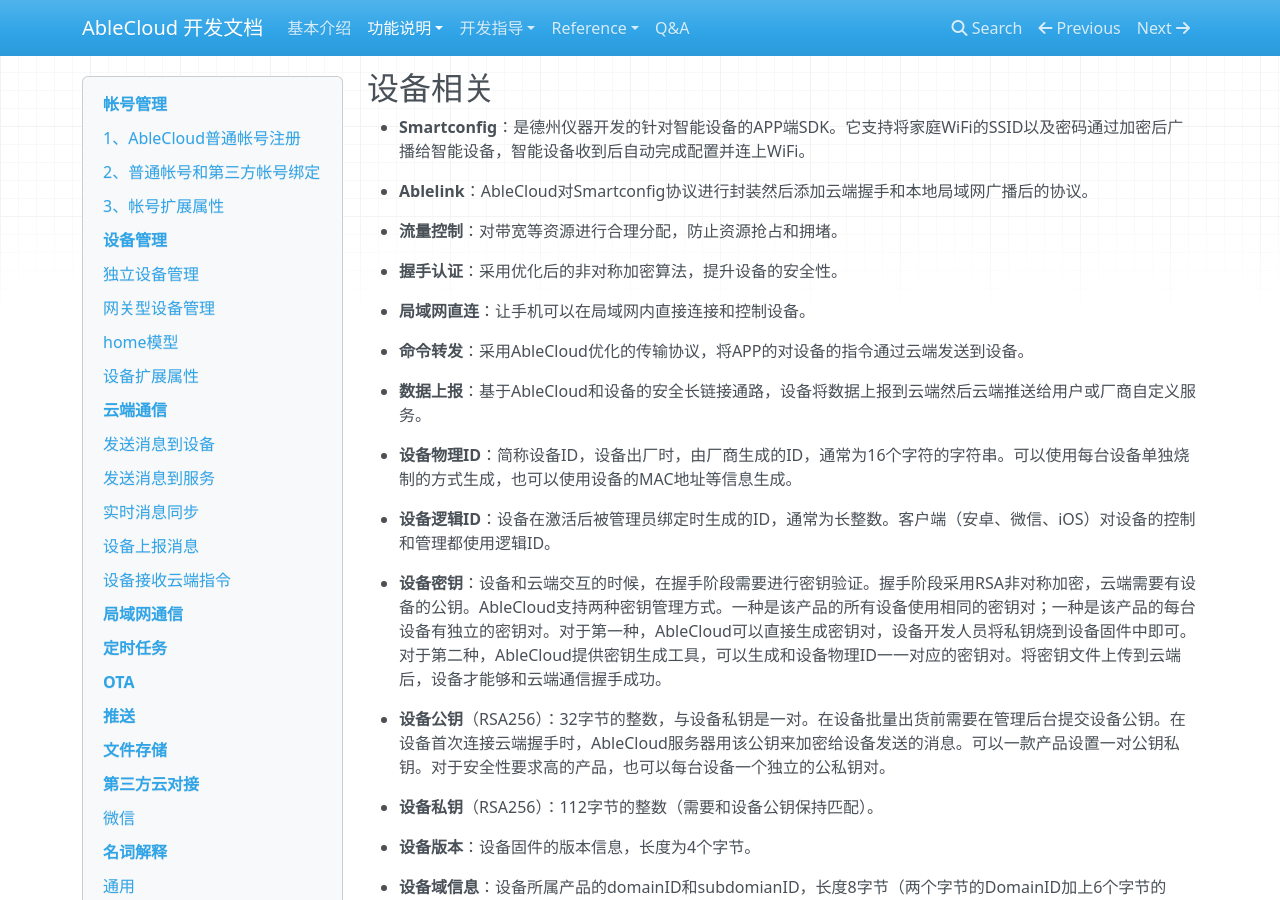
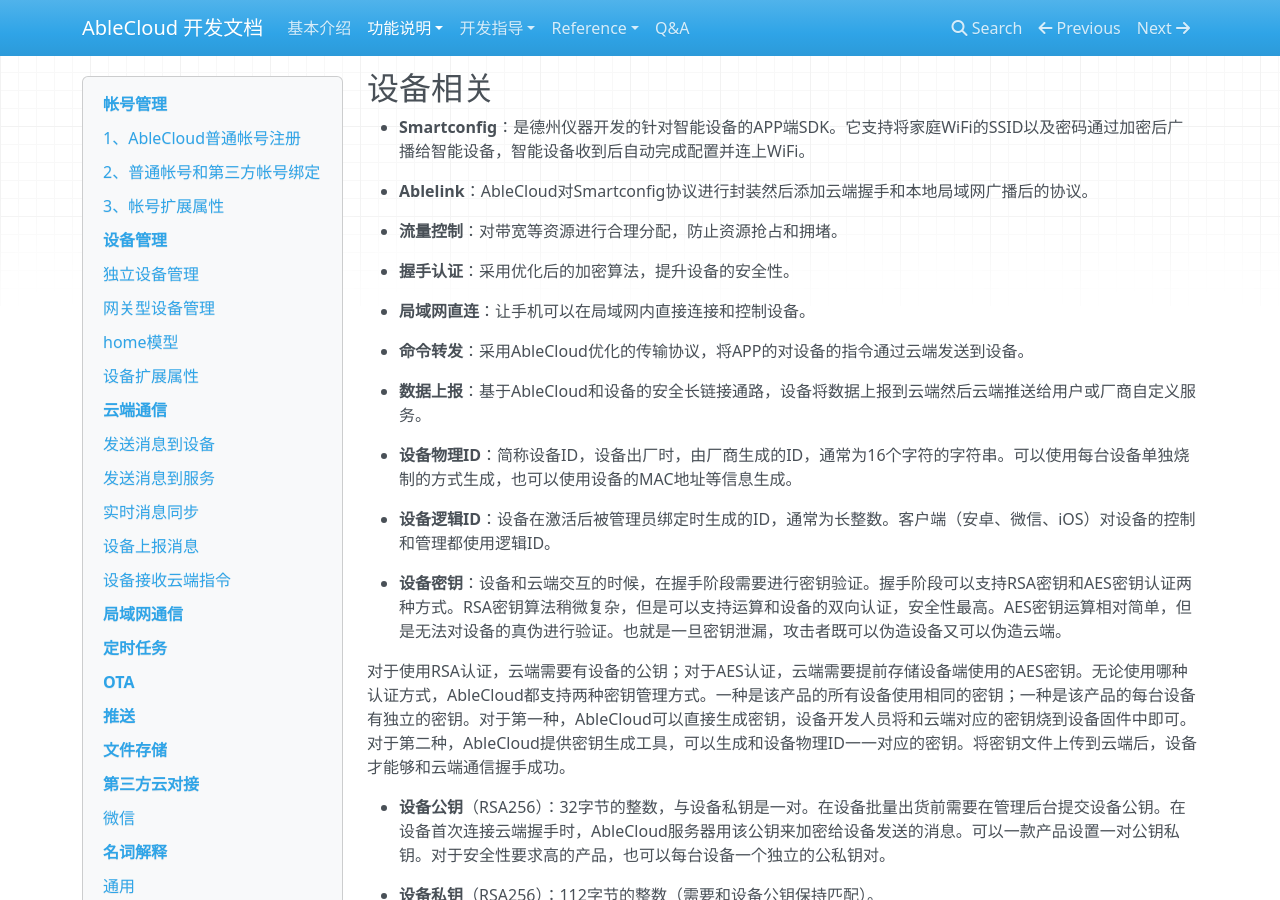
Before and after one commit to JessonW/rd_docs, an MkDocs documentation site: the page built from docs/features/functions.md, in a window 1280 px wide and 900 px high, scrolled down 21109 px. Built offline with MkDocs 1.6.1, drawn with Linux system fonts in a browser that asks for light colours; nearby versions of some CDN libraries; old or Windows-style settings are respelled for this version of MkDocs.

Commit message:
add aes key  descript

```diff
--- a/docs/features/functions.md
+++ b/docs/features/functions.md
@@ -642,7 +642,7 @@
 
 - **流量控制**：对带宽等资源进行合理分配，防止资源抢占和拥堵。
 
-- **握手认证**：采用优化后的非对称加密算法，提升设备的安全性。
+- **握手认证**：采用优化后的加密算法，提升设备的安全性。
 
 - **局域网直连**：让手机可以在局域网内直接连接和控制设备。
 
@@ -654,7 +654,9 @@
 
 - **设备逻辑ID**：设备在激活后被管理员绑定时生成的ID，通常为长整数。客户端（安卓、微信、iOS）对设备的控制和管理都使用逻辑ID。
 
-- **设备密钥**：设备和云端交互的时候，在握手阶段需要进行密钥验证。握手阶段采用RSA非对称加密，云端需要有设备的公钥。AbleCloud支持两种密钥管理方式。一种是该产品的所有设备使用相同的密钥对；一种是该产品的每台设备有独立的密钥对。对于第一种，AbleCloud可以直接生成密钥对，设备开发人员将私钥烧到设备固件中即可。对于第二种，AbleCloud提供密钥生成工具，可以生成和设备物理ID一一对应的密钥对。将密钥文件上传到云端后，设备才能够和云端通信握手成功。
+- **设备密钥**：设备和云端交互的时候，在握手阶段需要进行密钥验证。握手阶段可以支持RSA密钥和AES密钥认证两种方式。RSA密钥算法稍微复杂，但是可以支持运算和设备的双向认证，安全性最高。AES密钥运算相对简单，但是无法对设备的真伪进行验证。也就是一旦密钥泄漏，攻击者既可以伪造设备又可以伪造云端。
+
+对于使用RSA认证，云端需要有设备的公钥；对于AES认证，云端需要提前存储设备端使用的AES密钥。无论使用哪种认证方式，AbleCloud都支持两种密钥管理方式。一种是该产品的所有设备使用相同的密钥；一种是该产品的每台设备有独立的密钥。对于第一种，AbleCloud可以直接生成密钥，设备开发人员将和云端对应的密钥烧到设备固件中即可。对于第二种，AbleCloud提供密钥生成工具，可以生成和设备物理ID一一对应的密钥。将密钥文件上传到云端后，设备才能够和云端通信握手成功。
 
 - **设备公钥**（RSA256）：32字节的整数，与设备私钥是一对。在设备批量出货前需要在管理后台提交设备公钥。在设备首次连接云端握手时，AbleCloud服务器用该公钥来加密给设备发送的消息。可以一款产品设置一对公钥私钥。对于安全性要求高的产品，也可以每台设备一个独立的公私钥对。
 
```
